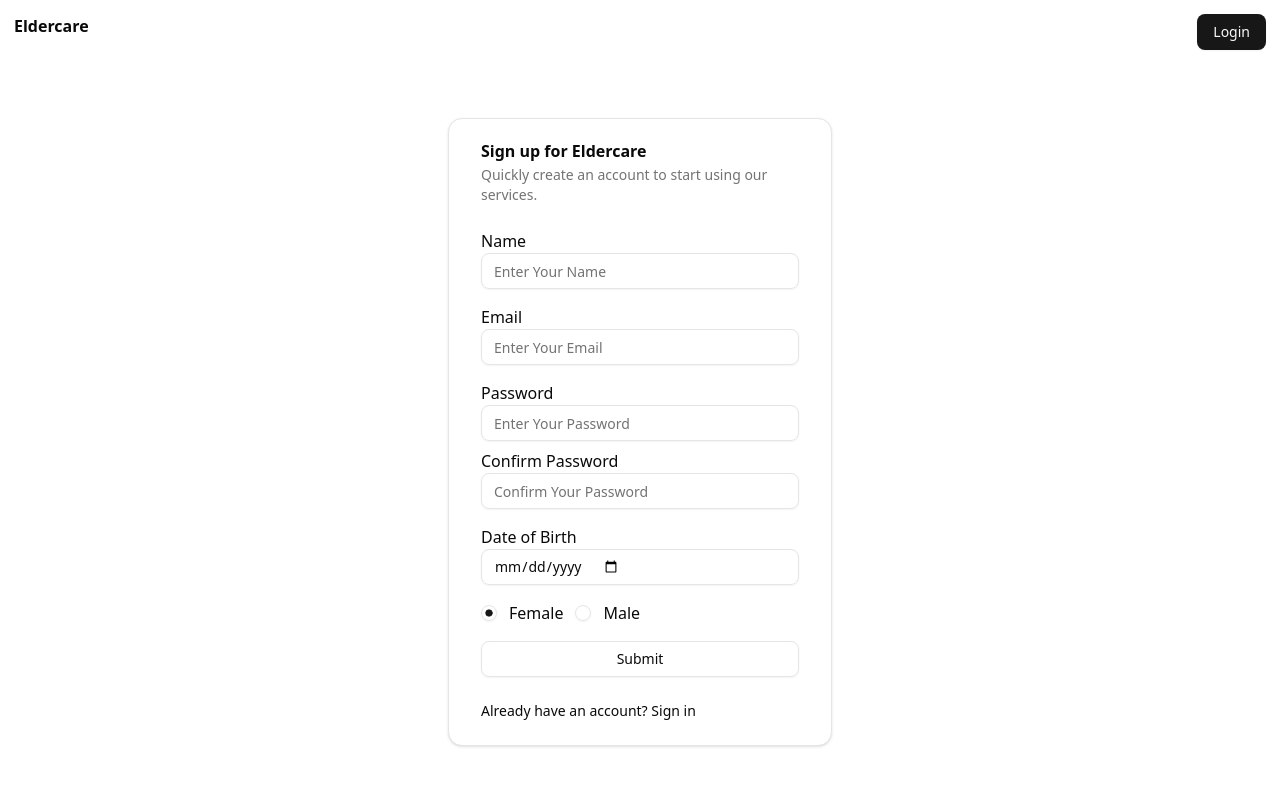
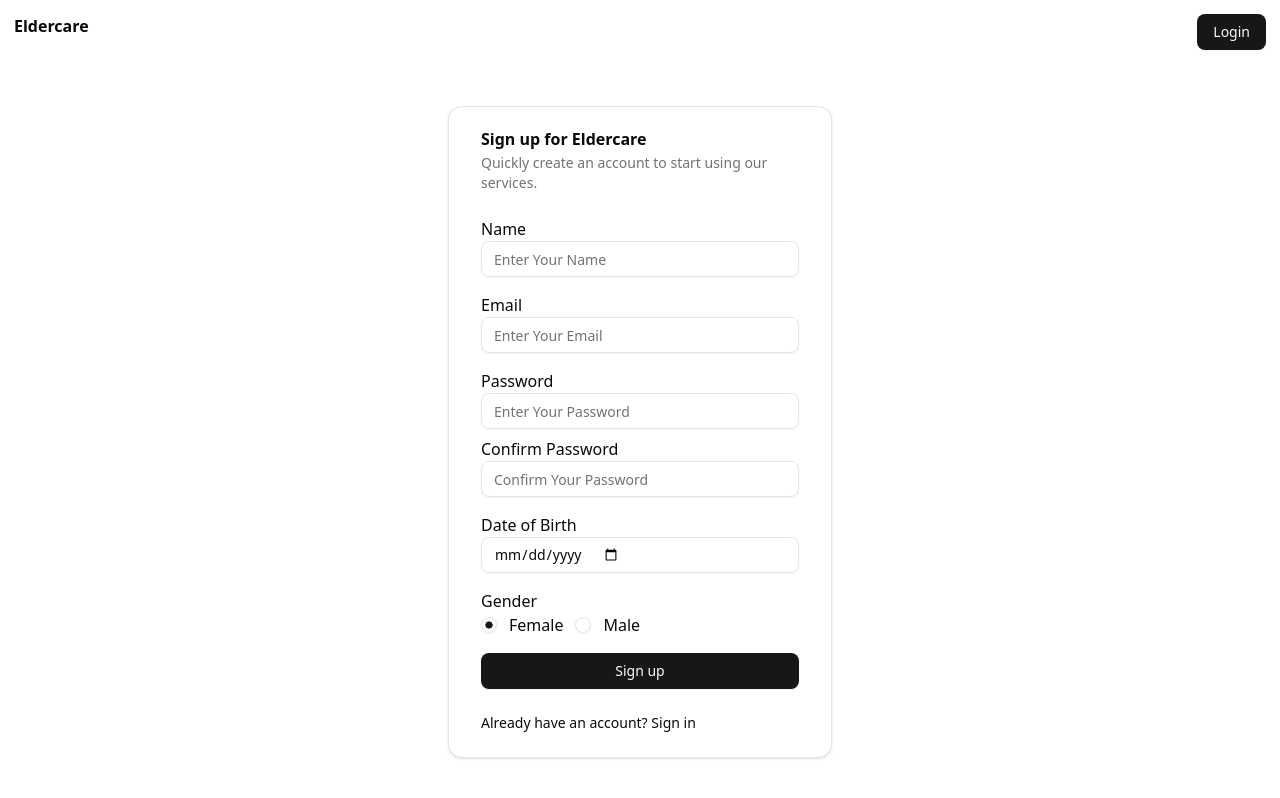
Before and after one commit to provsalt/BED2025Apr_P05_T1, a React (Vite) app in the folder frontend/: page /signup in a window 1280 px wide. Built offline with nearby package versions, Linux system fonts and the light colour scheme.

Commit message:
fix(sign up): add label for gender.

```diff
--- a/frontend/src/routes/auth/signUp.jsx
+++ b/frontend/src/routes/auth/signUp.jsx
@@ -11,13 +11,22 @@ import {useForm} from "react-hook-form";
 import {Input} from "@/components/ui/input.jsx";
 import {Label} from "@radix-ui/react-label";
 import {RadioGroup, RadioGroupItem} from "@/components/ui/radio-group.jsx";
+import {Button} from "@/components/ui/button.jsx";
 
 
 export const Signup = () => {
   const { register, handleSubmit, formState: { errors } } = useForm();
+  /**
+   * onSubmit runs when the form is submitted
+   * @param data
+   */
   const onSubmit = data => {
-    console.log(data);
+    console.log(data)
+    if (data["confirm-password"] !== data["password"]) {
+
+    }
   }
+
     return (
         <div className="flex flex-col flex-1 items-center justify-center">
 
@@ -60,7 +69,8 @@ export const Signup = () => {
                   {errors.dob && <span className="text-red-500">Please enter a valid date of birth.</span>}
                 </div>
                 <div>
-                  <RadioGroup defaultValue="female" className="flex items-center">
+                  <Label for="gender" >Gender</Label>
+                  <RadioGroup name="gender" id="gender" defaultValue="female" className="flex items-center">
                     <RadioGroupItem {...register("gender", {required: true})} value="female" id="gender-female"/>
                     <Label htmlFor="gender-female">Female</Label>
                     <RadioGroupItem {...register("gender", {required: true})} value="male" id="gender-male" />
@@ -69,7 +79,8 @@ export const Signup = () => {
                   {errors.gender && <span className="text-red-500">Please enter a valid gender.</span>}
                 </div>
 
-                <Input type="submit" />
+                <Button type="submit" className="w-full cursor-pointer">Sign up</Button>
+
               </form>
 
             </CardContent>
```
Also changed, not shown: 2 other files (tests, documents, lock files or other folders).
